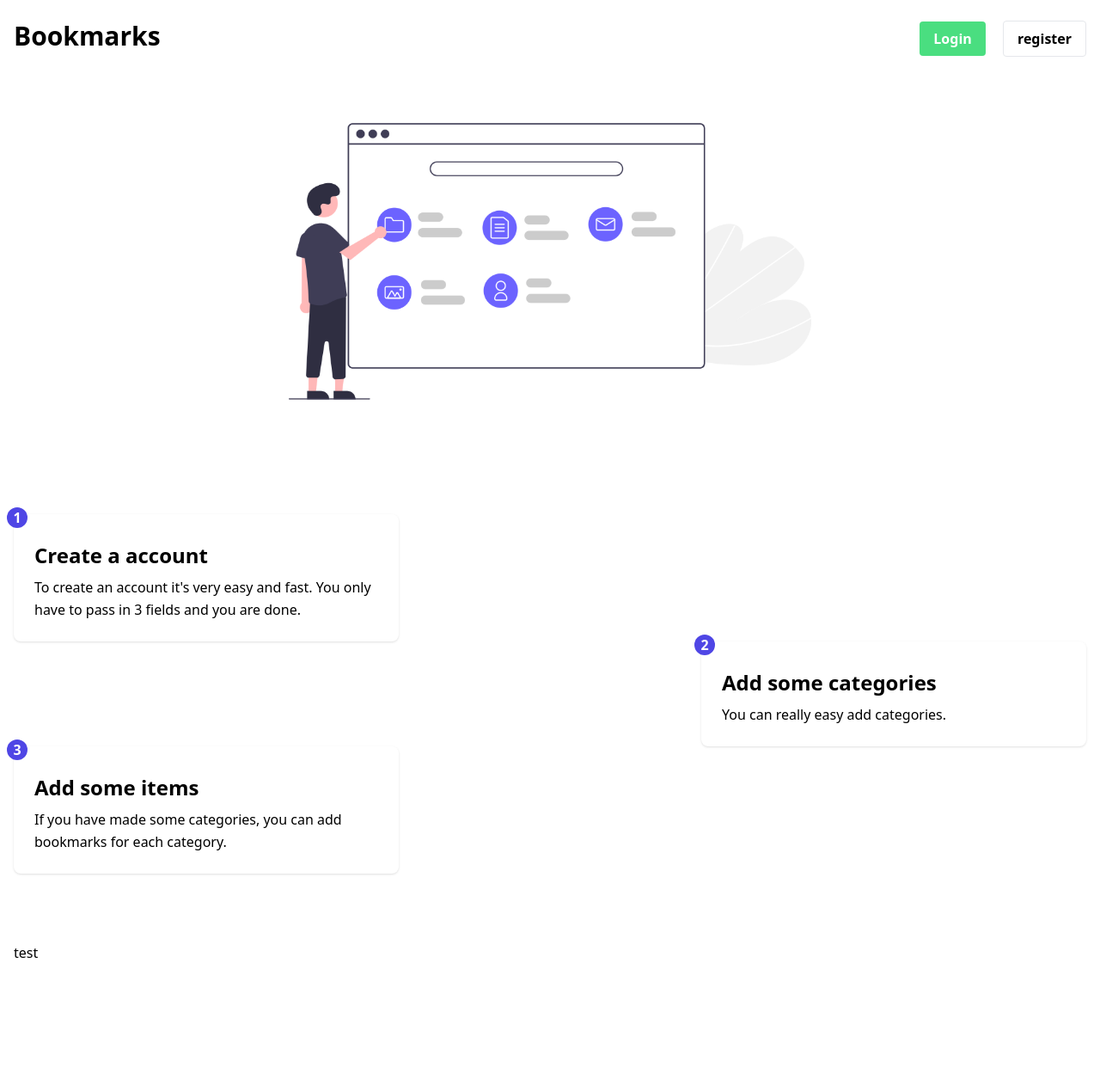
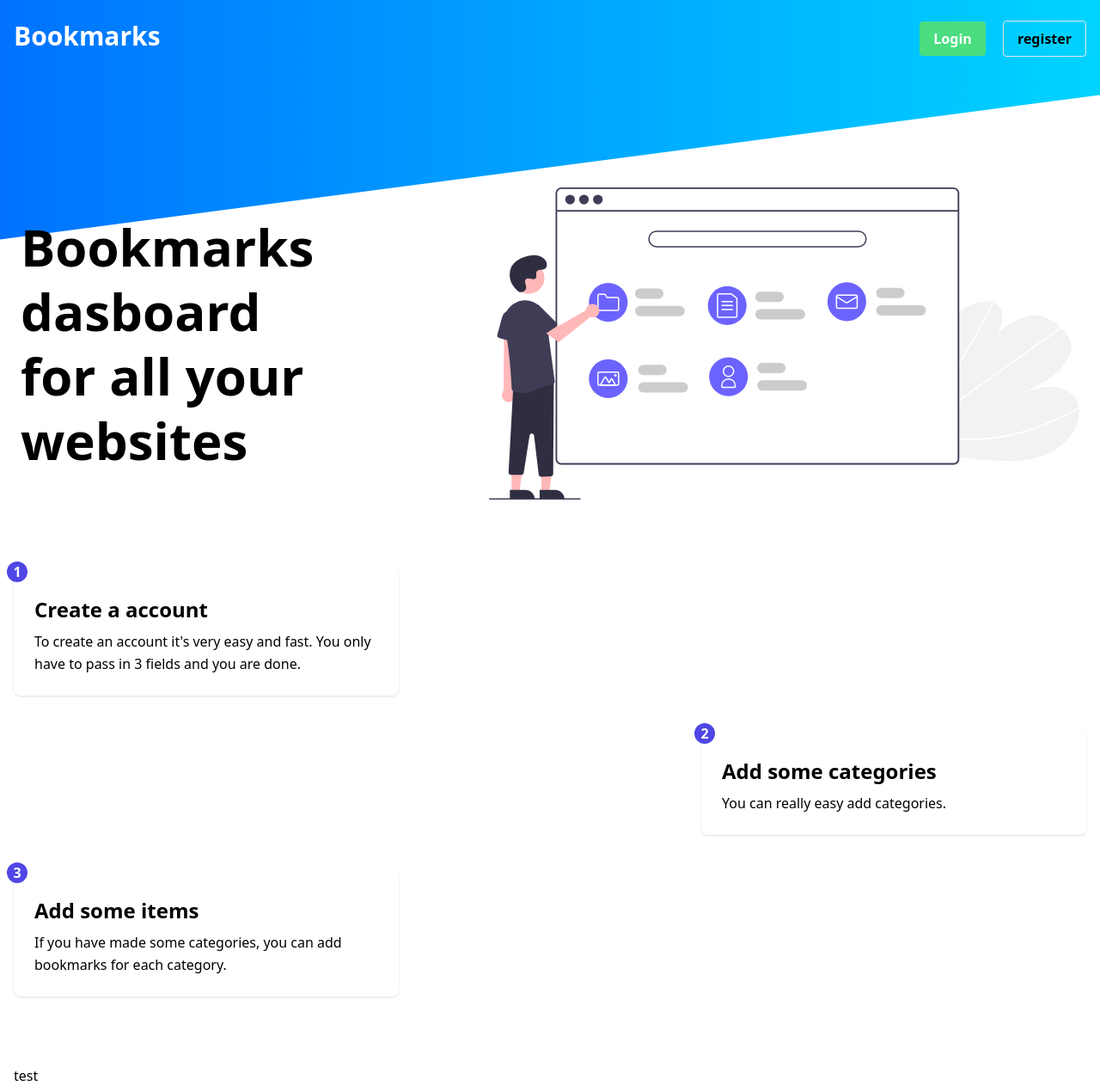
Before and after one commit to RemcoSmitsDev/bookmarks, a PHP site: page / in a window 1280 px wide. Shown: the whole page at 86% size. Before the commit the page ends 1114 px from the top, so only its background shows below. Run offline with PHP 8.4, Linux system fonts and the light colour scheme; style sheets or scripts are compiled from the project's sources.

Commit message:
design changes

```diff
--- a/index.php
+++ b/index.php
@@ -20,21 +20,36 @@ if(isset($_COOKIE['email'], $_COOKIE['token']) && !empty($_COOKIE['email'] && $_
     <title>Home - Bookmarks</title>
 </head>
 <body class="antialiased">
-<nav id="header" class="py-6 px-4  flex justify-between container mx-auto max-w-screen-xl">
-    <a class="text-3xl font-semibold" href="">Bookmarks</a>
+<div class="absolute w-full" style="z-index:-1; background: linear-gradient(90deg, #0072ff 0%, #00d4ff 100%); clip-path: polygon(100% 0, 100% 23%, 0 58%, 0 0); height: 30rem;">
+</div>
+<nav id="header" class="py-6 px-4 flex justify-between container mx-auto max-w-screen-xl z-auto" >
+    <a class="text-3xl font-semibold transform hover:scale-110 text-white" href="">Bookmarks</a>
     <?php if(!isset($_SESSION['_user'])):  ?>
     <div class="space-x-4">
         <a class="px-4 py-2 inline-flex items-center rounded bg-green-400 text-white font-semibold transform hover:scale-110" href="login.php">Login</a>
         <a class="px-4 py-2 inline-flex items-center rounded border border-bg-green-400 font-semibold transform hover:scale-110" href="register.php">register</a>
     </div>
     <?php else: ?>
-    <a class="px-4 py-2 inline-flex items-center rounded bg-green-400 text-white font-semibold transform hover:scale-110" href="bladwijzer.php">Go to your bookmarks</a>
+    <a class="group px-4 py-2 inline-flex items-center rounded bg-white bg-opacity-25 text-white font-semibold transform hover:scale-110" href="bladwijzer.php">Go to your bookmarks
+        <span class="mt-px">
+            <svg class="h-6 w-6" xmlns="http://www.w3.org/2000/svg" viewBox="0 0 20 20" fill="currentColor">
+              <path fill-rule="evenodd" d="M7.293 14.707a1 1 0 010-1.414L10.586 10 7.293 6.707a1 1 0 011.414-1.414l4 4a1 1 0 010 1.414l-4 4a1 1 0 01-1.414 0z" clip-rule="evenodd" />
+            </svg>
+        </span>
+    </a>
     <?php endif; ?>
 </nav>
-<div id="banner" class="px-6 flex items-center justify-center w-full">
-    <img class="h-auto w-full md:max-w-3xl" src="./images/banner.png" alt="">
-</div>
-<section id="main" class="px-4 mt-20 space-y-10 md:space-y-0 container mx-auto max-w-screen-xl">
+<section id="banner" class="px-6 mt-32 flex items-center justify-center w-full z-10">
+    <div>
+        <h1 class="leading-tight font-bold text-6xl">Bookmarks</h1>
+        <h1 class="leading-tight font-bold text-6xl">dasboard</h1>
+        <h1 class="leading-tight font-bold text-6xl">for all your websites</h1>
+    </div>
+    <div>
+        <img class="h-auto w-full md:max-w-3xl" src="./images/banner.svg" alt="">
+    </div>
+</section>
+<section id="main" class="px-4 mt-20 space-y-10 container mx-auto max-w-screen-xl">
     <div id="info-1" class="relative mx-auto md:ml-0 p-6 space-y-2 rounded-lg shadow max-w-md transform hover:scale-105 transistion-scale duration-500">
         <span class="-ml-2 -mt-2 h-6 w-6 absolute top-0 left-0 px-2 inline-flex items-center justify-center rounded-full bg-indigo-600 text-white font-semibold">1</span>
         <h2 class="font-semibold text-2xl">Create a account</h2>
```
Also changed, not shown: images/banner.svg (added), 1 other file.
